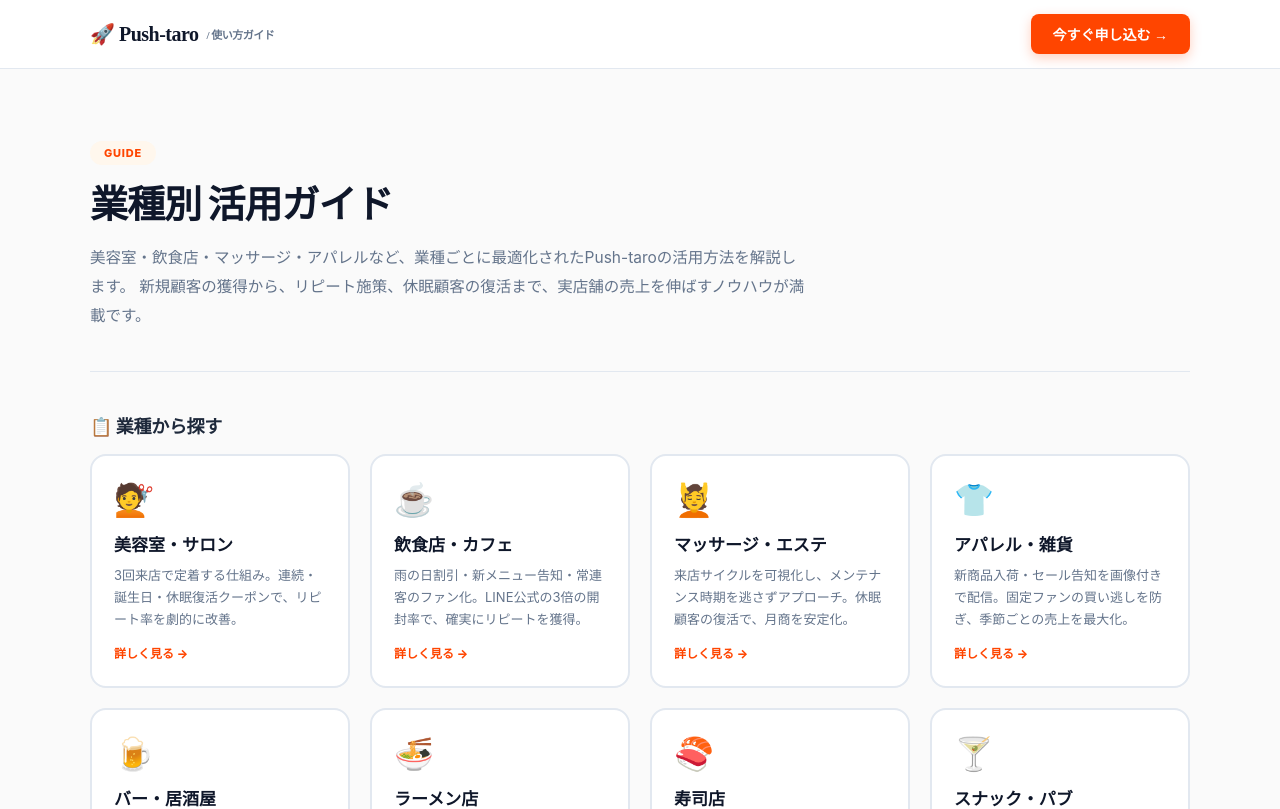
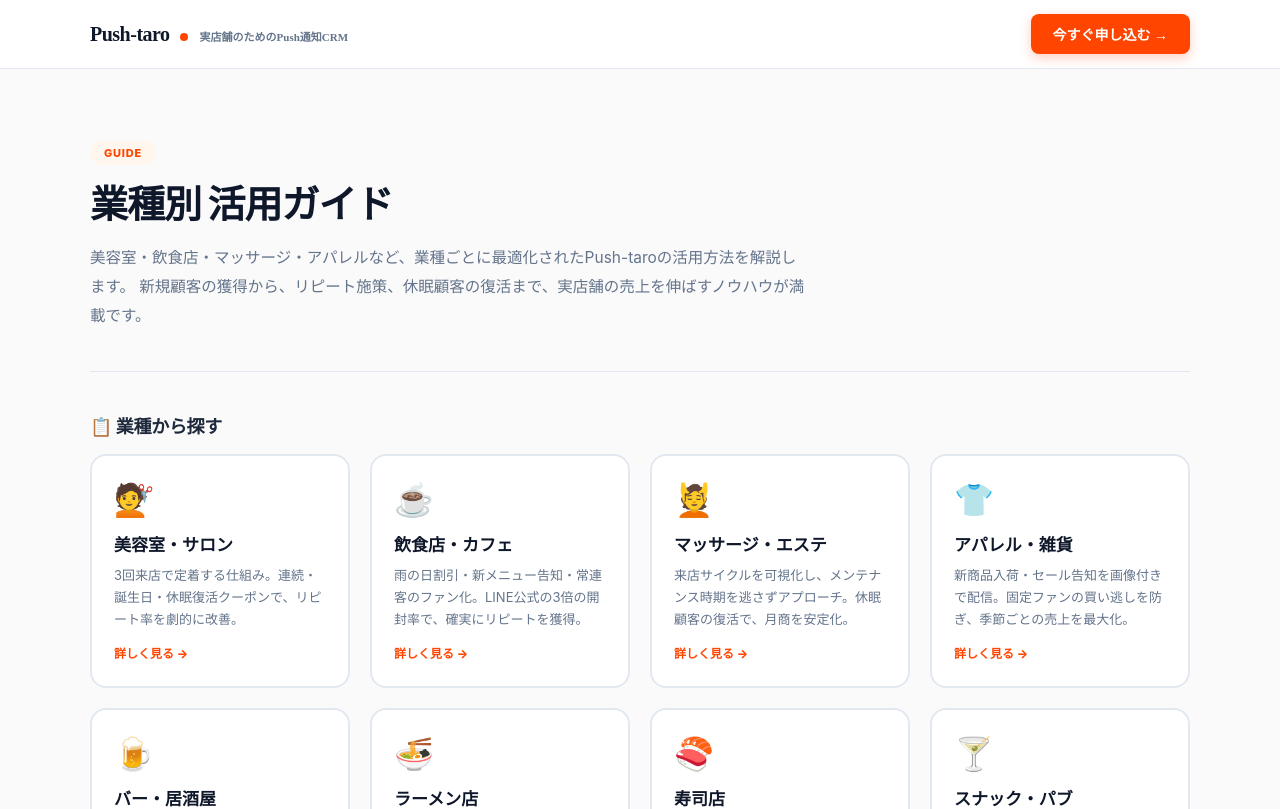
Before and after one commit to thellcishii-lang/push-taro, a Next.js app: page /guide in a window 1280 px wide. Shown: the top 809 px of the page. Built offline with nearby package versions, Linux system fonts and the light colour scheme.

Commit message:
Update page.tsx

```diff
--- a/app/guide/page.tsx
+++ b/app/guide/page.tsx
@@ -8,7 +8,10 @@ export default function GuideTopPage() {
       {/* ヘッダー */}
       <nav className="g-nav">
         <div className="g-nav-inner">
-          <Link href="/" className="g-logo">🚀 Push-taro <small>/ 使い方ガイド</small></Link>
+          <Link href="/" className="g-logo">
+             Push-taro<span className="g-logo-dot"></span>
+             <small>実店舗のためのPush通知CRM</small>
+　　　　　　　　　　　　　　　　　　　　　</Link>
           <Link href="/signup" className="g-nav-cta">今すぐ申し込む →</Link>
         </div>
       </nav>
@@ -135,7 +138,9 @@ export default function GuideTopPage() {
       <style jsx global>{`
         .g-nav { position: sticky; top: 0; z-index: 100; background: rgba(255,255,255,0.95); backdrop-filter: blur(12px); border-bottom: 1px solid #e2e8f0; }
         .g-nav-inner { max-width: 1100px; margin: 0 auto; padding: 14px 24px; display: flex; align-items: center; justify-content: space-between; gap: 24px; }
-        .g-logo { display: flex; align-items: center; gap: 8px; font-size: 20px; font-weight: 900; color: #0f172a; text-decoration: none; letter-spacing: -0.5px; }
+        .g-logo { display: flex; align-items: baseline; gap: 8px; font-size: 20px; font-weight: 900; color: #0f172a; text-decoration: none; letter-spacing: -0.5px; line-height: 1; }
+.g-logo-dot { display: inline-block; width: 8px; height: 8px; background: #ff4500; border-radius: 50%; margin-left: 2px; align-self: flex-end; margin-bottom: 3px; }
+.g-logo small { font-size: 11px; font-weight: 600; color: #64748b; letter-spacing: 0; margin-left: 4px; }
         .g-logo small { font-size: 11px; font-weight: 600; color: #64748b; }
         .g-nav-cta { background: #ff4500; color: #fff; padding: 10px 22px; border-radius: 8px; font-weight: 700; font-size: 14px; text-decoration: none; box-shadow: 0 4px 12px rgba(255,69,0,0.25); }
         .g-main { max-width: 1100px; margin: 0 auto; padding: 40px 24px 80px; font-family: -apple-system, BlinkMacSystemFont, "Segoe UI", Roboto, "Helvetica Neue", Arial, "Noto Sans JP", sans-serif; }
```
